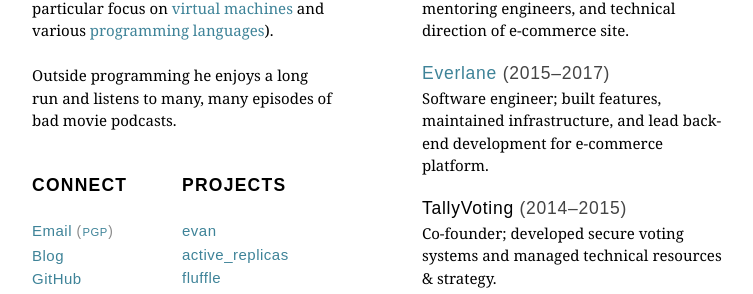
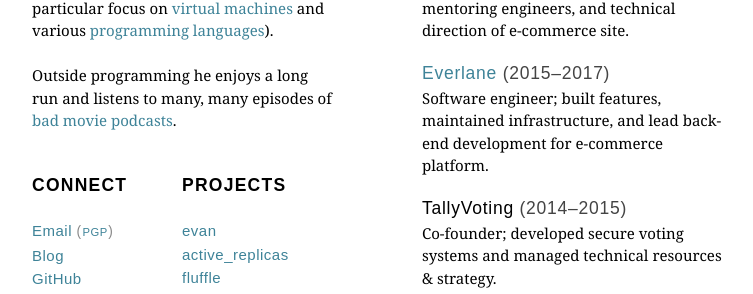
Before and after one commit to dirk/dirk.to, a Jekyll site: the page built from index.html, in a window 1280 px wide. Shown: the part 381-675 px from the top of the page, without its empty margins (263-1016 px from the left). Built offline with Jekyll 4.4.1, drawn with Linux system fonts in a browser that asks for light colours; comment, search, counter and statistics services are not loaded; part of the change alters nothing that is shown.

```diff
--- a/index.html
+++ b/index.html
@@ -40,7 +40,7 @@ description: "Home of Dirk Gadsden, a software engineer."
               and various <a href="http://hummingbird-lang.org/">programming languages</a>).
             </p>
               Outside programming he enjoys a long run and listens to many, many episodes of
-              bad movie podcasts.
+              <a href="http://whmpodcast.com/">bad movie podcasts</a>.
             </p>
           </div>
 
```
